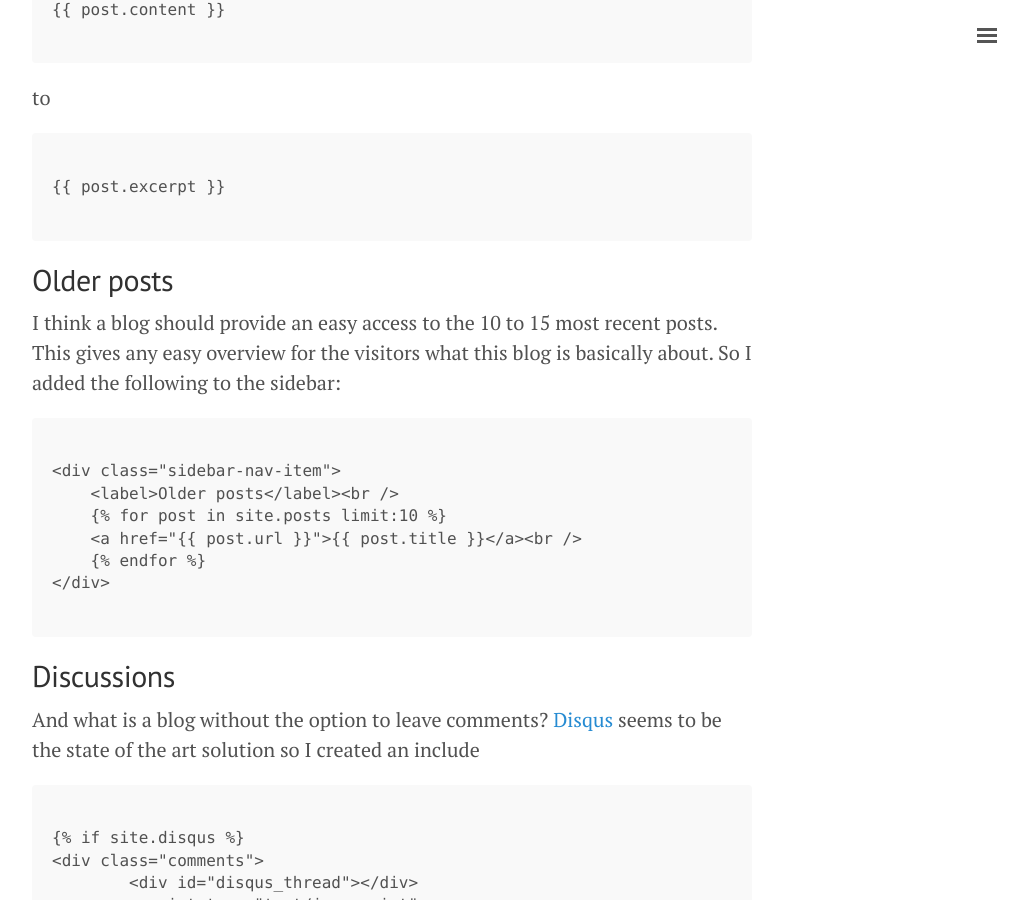
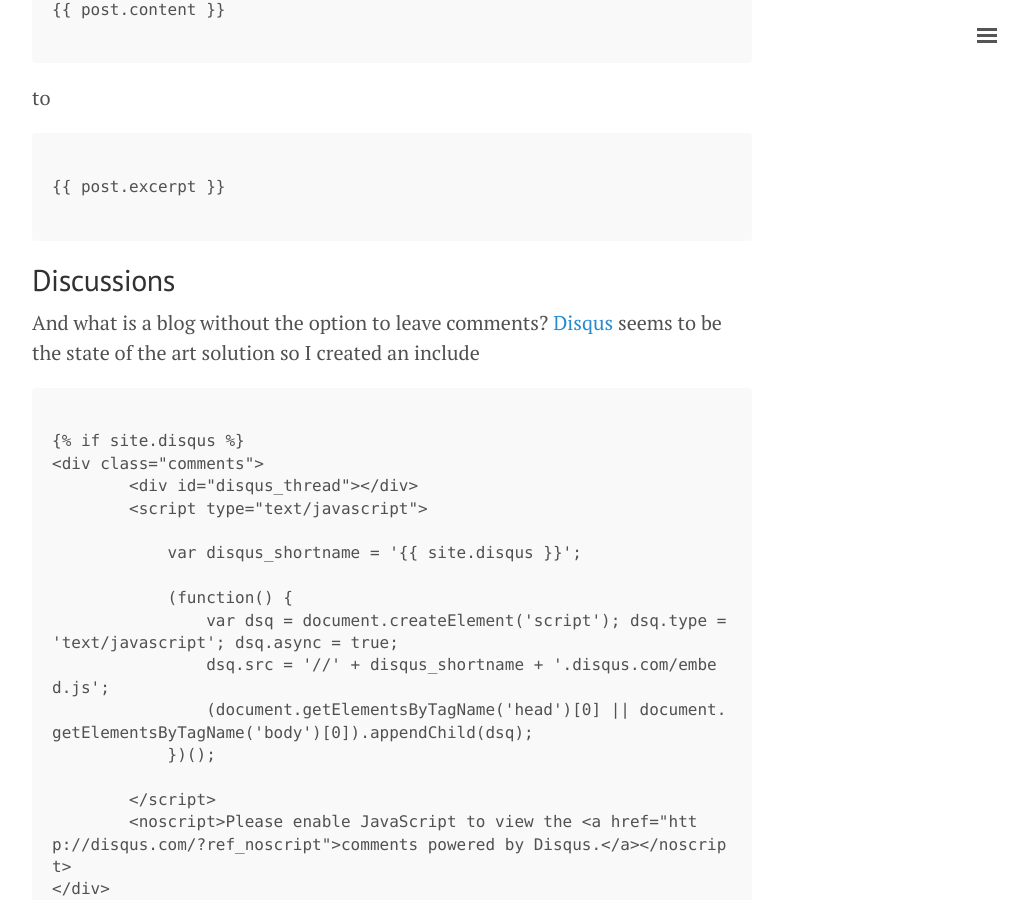
Before and after one commit to plainionist/plainionist.github.io, a Jekyll site: the page built from _posts/2018-01-12-Blogging-with-Jekyll-Basics.md, in a window 1280 px wide and 900 px high, scrolled down 751 px. Shown: the whole window, without its empty margins (248-1276 px from the left). Built offline with Jekyll 4.4.1, drawn with Linux system fonts in a browser that asks for light colours; comment, search, counter and statistics services are not loaded.

Commit message:
removed older posts from sidebar - have more on start page

````diff
--- a/_config.yml
+++ b/_config.yml
@@ -4,7 +4,7 @@
 description:         'Plainionic Programmer'
 url:                 https://plainionist.github.io/
 baseurl:             'https://plainionist.github.io/'
-paginate:            5
+paginate:            10
 
 author:
   name:              Plainionist
--- a/_includes/sidebar.html
+++ b/_includes/sidebar.html
@@ -26,13 +26,6 @@
             <a href="https://plainionist.github.io/Plainion.Flames/" target="_blank"><img src="{{ site.baseurl }}/images/Plainion.Flames.png" /> Plainion.Flames</a><br />
             <a href="https://plainionist.github.io/Plainion.OneNote/" target="_blank"><img src="{{ site.baseurl }}/images/Plainion.OneNote.png" /> Plainion.OneNote</a><br />
         </div>
-
-        <div class="sidebar-nav-item">
-            <label>Older posts</label><br />
-            {% for post in site.posts limit:10 %}
-            <a href="{{ post.url }}">{{ post.title }}</a><br />
-            {% endfor %}
-        </div>
     </nav>
     <div class="sidebar-item">
         <p>
--- a/_posts/2018-01-12-Blogging-with-Jekyll-Basics.md
+++ b/_posts/2018-01-12-Blogging-with-Jekyll-Basics.md
@@ -35,22 +35,6 @@
 ```
 {% raw %}
 {{ post.excerpt }}
-{% endraw %}
-```
-
-## Older posts
-
-I think a blog should provide an easy access to the 10 to 15 most recent posts. This gives any easy overview for the visitors
-what this blog is basically about. So I added the following to the sidebar:
-
-```
-{% raw %}
-<div class="sidebar-nav-item">
-    <label>Older posts</label><br />
-    {% for post in site.posts limit:10 %}
-    <a href="{{ post.url }}">{{ post.title }}</a><br />
-    {% endfor %}
-</div>
 {% endraw %}
 ```
 
````
